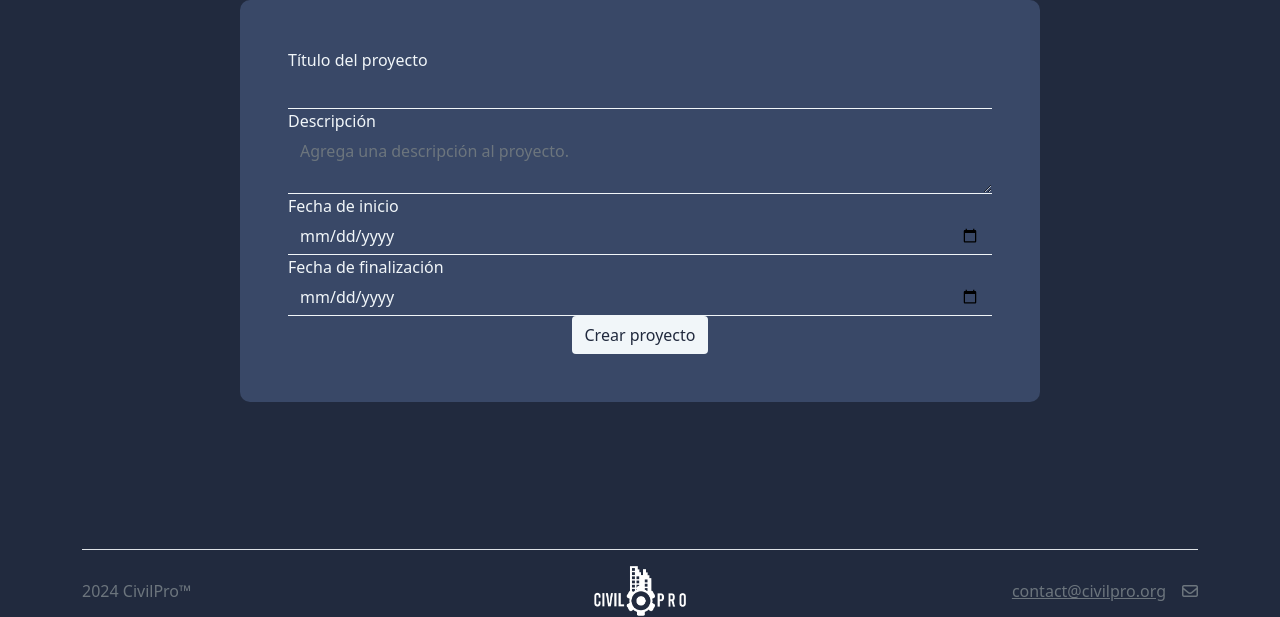
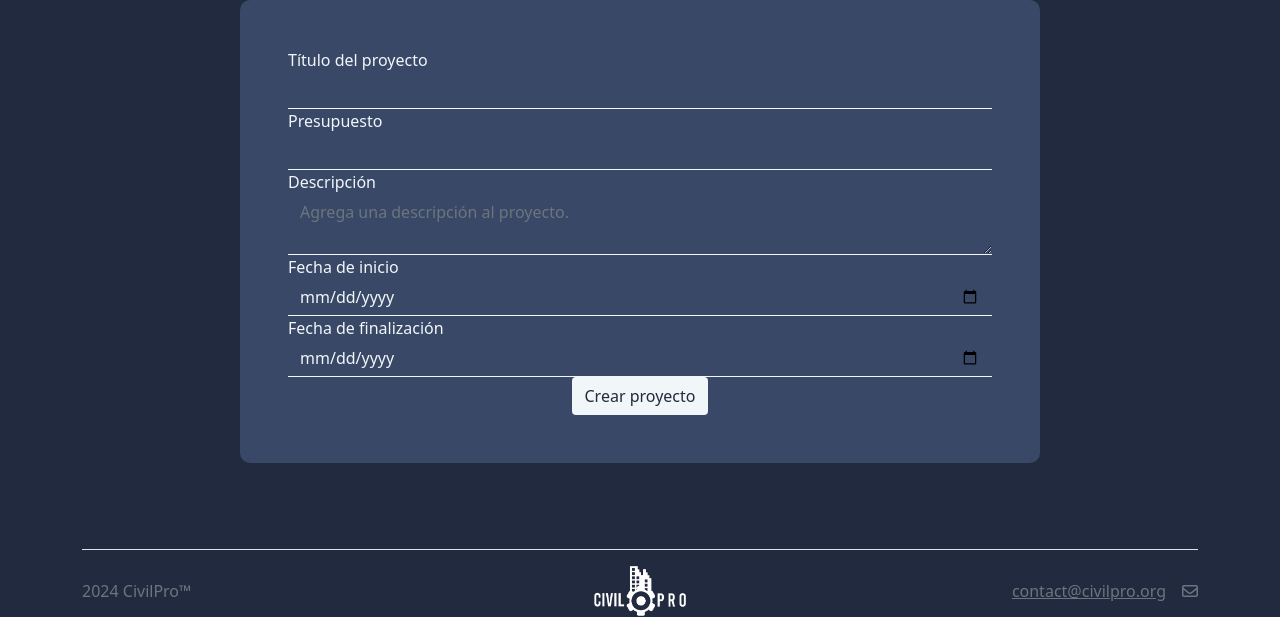
Before and after one commit to jpmvalencia/CivilPro, a Django app: page /nuevo-proyecto/ in a window 1280 px wide. Shown: the part 160-777 px from the top of the page. Run offline with Django 5.2, Linux system fonts and the light colour scheme; the visitor is signed in with stand-in values (Sample User, id 1); some libraries are stand-ins or nearby versions.

Commit message:
Cambios Necesario

```diff
--- a/homeapp/models.py
+++ b/homeapp/models.py
@@ -10,6 +10,7 @@ class Proyecto(models.Model):
     fecha_inicio = models.DateField()
     fecha_final = models.DateField()
     constructora = models.ForeignKey(Usuario, on_delete=models.CASCADE)
+    presupuesto = models.IntegerField()
 
     def __str__(self):
         return self.nombre
--- a/homeapp/templates/nuevo-proyecto.html
+++ b/homeapp/templates/nuevo-proyecto.html
@@ -8,6 +8,11 @@
         <div class="form-group">
             <label for="title">Título del proyecto</label>
             <input type="text" name="title" id="title" class="form-control text-distant-horizon" autocomplete="off"
+                required>
+        </div>
+        <div class="form-group">
+            <label for="presupuesto">Presupuesto</label>
+            <input type="number" name="presupuesto" id="presupuesto" class="form-control text-distant-horizon" autocomplete="off"
                 required>
         </div>
         <div class="form-group">
--- a/homeapp/views.py
+++ b/homeapp/views.py
@@ -22,7 +22,8 @@ def nuevo_proyecto(request):
             descripcion = request.POST.get('description')
             fecha_inicio = request.POST.get('start-date')
             fecha_final = request.POST.get('end-date')
-            proyecto = Proyecto(nombre=nombre, descripcion=descripcion, fecha_inicio=fecha_inicio, fecha_final=fecha_final)
+            presupuesto = request.POST.get('presupuesto')
+            proyecto = Proyecto(nombre=nombre, descripcion=descripcion, fecha_inicio=fecha_inicio, fecha_final=fecha_final, presupuesto=presupuesto)
             proyecto.constructora = request.user
             proyecto.save()
             return redirect(proyectos_info)
```
Also changed, not shown: homeapp/migrations/0002_proyectousuario.py (deleted).
